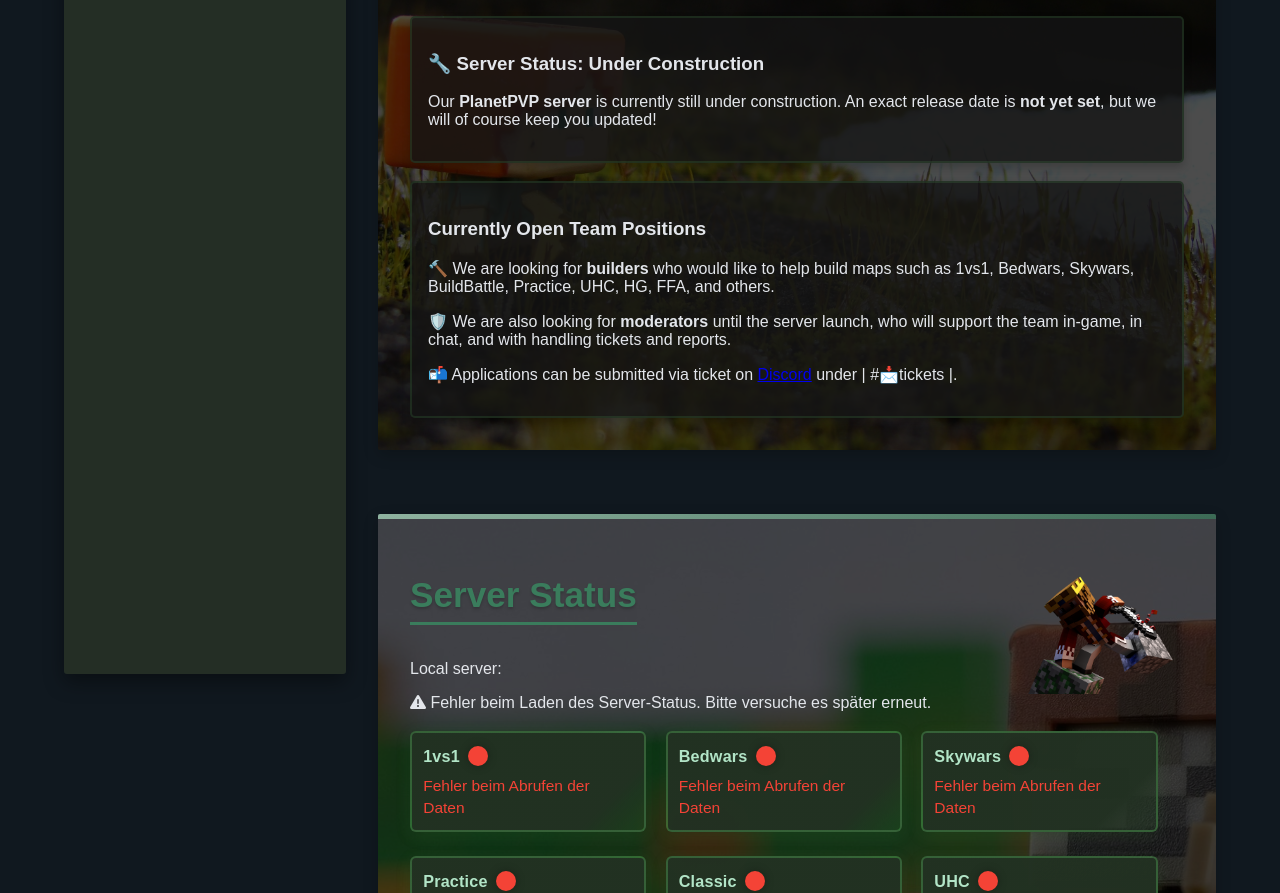
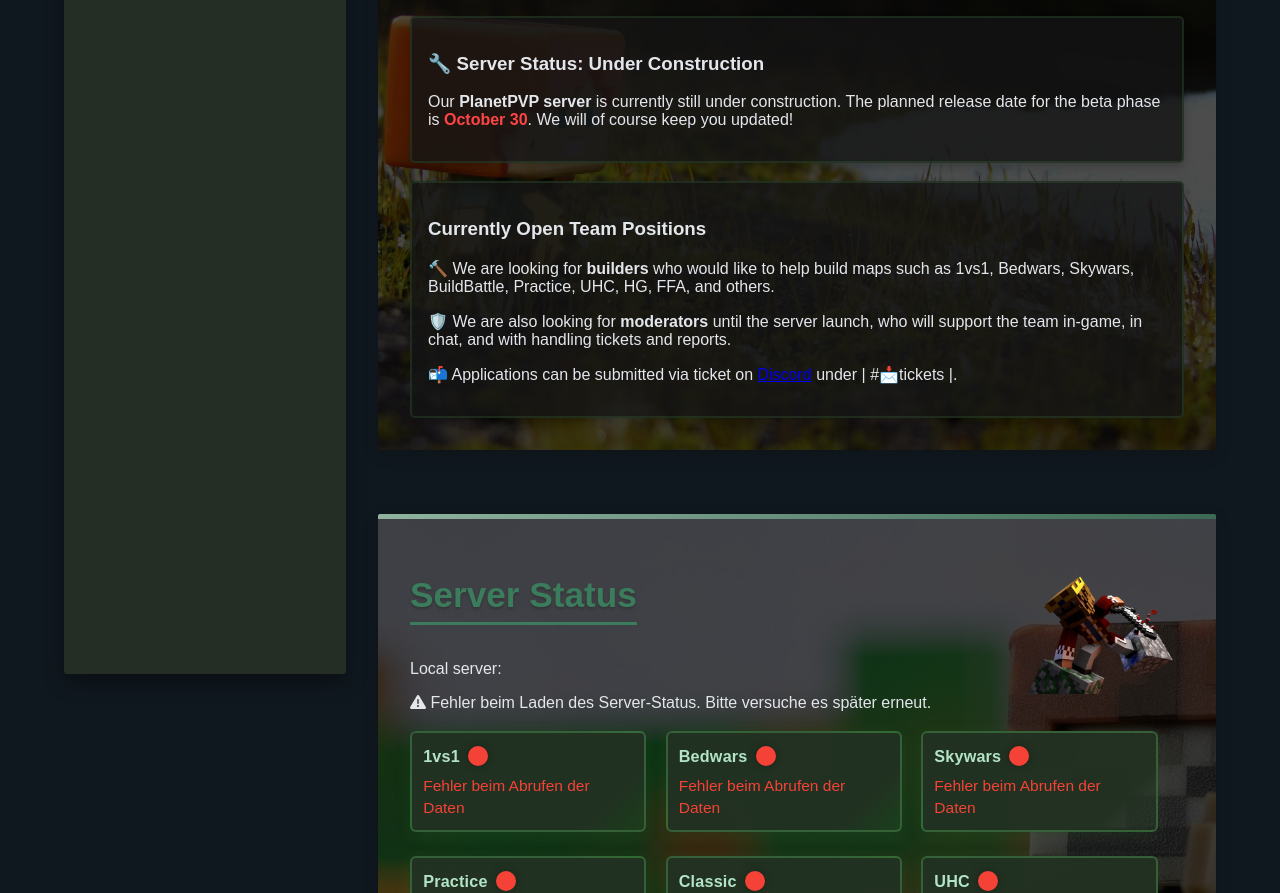
Before and after one commit to Fridoxo/PlanetPVP, a plain HTML site: page index.html in a window 1280 px wide. Shown: the part 956-1849 px from the top of the page. Drawn offline with nearby package versions, Linux system fonts and the light colour scheme; no server answers.

Commit message:
release date update

```diff
--- a/index.html
+++ b/index.html
@@ -702,11 +702,9 @@
               <h2>📰News</h2>
                 <h3>Latest Server News</h3>
                  <div class="info-news">
-                    <h3>🔧 Server Status: Under Construction</h3>
-                    <p>
-                       Our <strong>PlanetPVP server</strong> is currently still under construction.
-                       An exact release date is <strong>not yet set</strong>, but we will of course keep you updated!
-                    </p>
+                  <h3>🔧 Server Status: Under Construction</h3>
+                  <p> Our <strong>PlanetPVP server</strong> is currently still under construction.  The planned release date for the beta phase is <strong style="color:#ff4444;">October 30</strong>.
+                    We will of course keep you updated!</p>
                  </div>
                  <br>
                  <div class="info-news">
```
